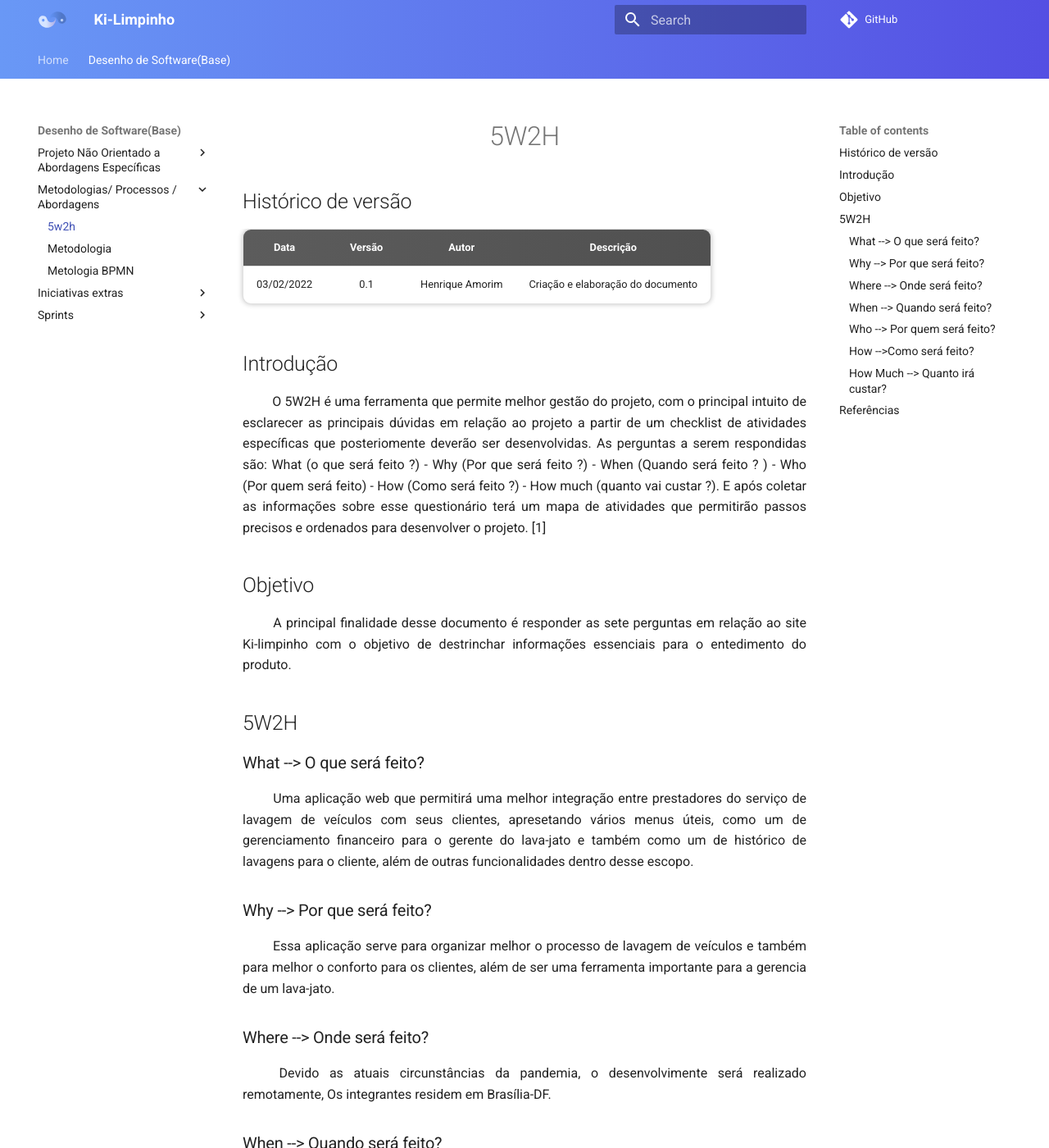
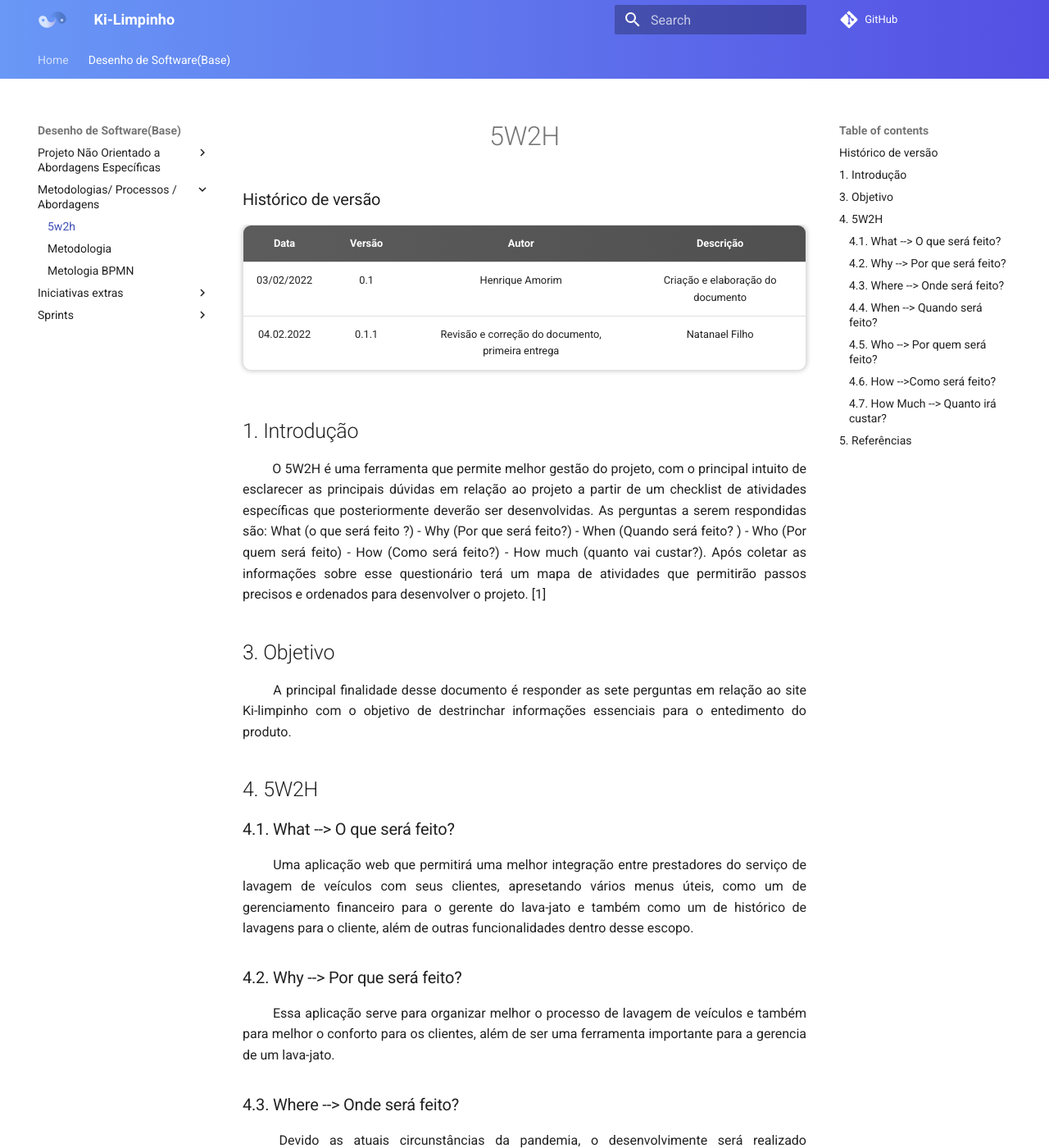
Before and after one commit to UnBArqDsw2021-2/2021.2_G2_Ki-Limpinho, an MkDocs documentation site: the page built from docs/5w2h.md, in a window 1280 px wide and 1400 px high. Shown: the whole window at 82% size. Built offline with MkDocs 1.6.1 and Material for MkDocs 9.7.7, drawn with Linux system fonts in a browser that asks for light colours; comment, search, counter and statistics services are not loaded; some of the changed text lies outside the part shown.

Commit message:
#63 melhoria da organização dos documentos Metodologias/ Processos / Abordagens

```diff
--- a/docs/5w2h.md
+++ b/docs/5w2h.md
@@ -1,64 +1,65 @@
 # <center> 5W2H
 
-## Histórico de versão
+### Histórico de versão
 | Data | Versão | Autor | Descrição |
 | :-:|:-:|:-:|:-: |
 | 03/02/2022| 0.1 | Henrique Amorim | Criação e elaboração do documento |
+| 04.02.2022 | 0.1.1 | Revisão e correção do documento, primeira entrega | Natanael Filho |
 
 
 
-## Introdução
+## 1. Introdução
 
 <p align="justify">&emsp;&emsp;
-  O 5W2H é uma ferramenta que permite melhor gestão do projeto, com o principal intuito de esclarecer as principais dúvidas em relação ao projeto a partir de um checklist de atividades específicas que posteriomente deverão ser desenvolvidas. As perguntas a serem respondidas são: What (o que será feito ?) - Why (Por que será feito ?) - When (Quando será feito ? ) - Who (Por quem será feito) - How (Como será feito ?) - How much (quanto vai custar ?). E após coletar as informações sobre esse questionário terá um mapa de atividades que permitirão passos precisos e ordenados para desenvolver o projeto. [1]
+  O 5W2H é uma ferramenta que permite melhor gestão do projeto, com o principal intuito de esclarecer as principais dúvidas em relação ao projeto a partir de um checklist de atividades específicas que posteriormente deverão ser desenvolvidas. As perguntas a serem respondidas são: What (o que será feito ?) - Why (Por que será feito?) - When (Quando será feito? ) - Who (Por quem será feito) - How (Como será feito?) - How much (quanto vai custar?). Após coletar as informações sobre esse questionário terá um mapa de atividades que permitirão passos precisos e ordenados para desenvolver o projeto. [1]
 </p>
 
-## Objetivo
+## 3. Objetivo
 <p align="justify">&emsp;&emsp;
   A principal finalidade desse documento é responder as sete perguntas em relação ao site Ki-limpinho com o objetivo de destrinchar informações essenciais para o entedimento do produto.
 </p>
 
 
-## 5W2H
+## 4. 5W2H
 
-### What --> O que será feito?
+### 4.1. What --> O que será feito?
 
 <p align="justify">&emsp;&emsp;
   Uma aplicação web que permitirá uma melhor integração entre prestadores do serviço de lavagem de veículos com seus clientes, apresetando vários menus úteis, como um de gerenciamento financeiro para o gerente do lava-jato e também como um de histórico de lavagens para o cliente, além de outras funcionalidades dentro desse escopo.
 </p>
 
-###  Why --> Por que será feito?
+###  4.2. Why --> Por que será feito?
 <p align="justify">&emsp;&emsp;
 Essa aplicação serve para organizar melhor o processo de lavagem de veículos e também para melhor o conforto para os clientes, além de ser uma ferramenta importante para a gerencia de um lava-jato.
 </p>
 
-### Where --> Onde será feito?
+### 4.3. Where --> Onde será feito?
 <p align="justify">&emsp;&emsp;
   Devido as atuais circunstâncias da pandemia, o desenvolvimente será realizado remotamente, Os integrantes residem em Brasília-DF.
 </p>
 
-### When --> Quando será feito?
+### 4.4. When --> Quando será feito?
 <p align="justify">&emsp;&emsp;
   Será feito no primeiro semestre de 2022.
 </p>
 
 
-### Who --> Por quem será feito?
+### 4.5. Who --> Por quem será feito?
 <p align="justify">&emsp;&emsp;
   Será feito pelo grupo 02 da disciplina Arquitetura e Desenho de Software.
 </p>
 
-### How -->Como será feito?
+### 4.6. How -->Como será feito?
 <p align="justify">&emsp;&emsp;
   Será feito através de metodologias de desenvolvimento e também utilizando diversas tecnologias de software.
 </p>
 
 
-### How Much --> Quanto irá custar?
+### 4.7. How Much --> Quanto irá custar?
 <p align="justify">&emsp;&emsp;
     Por ser um projeto interno da disciplina, a aplicação web não possuirá nenhum custo incialmente.
 </p>
 
 
-## Referências
+## 5. Referências
 <p align="justify">&emsp;&emsp; [1] 5w2h: hora de tirar as dúvidas e aumentar produtividade. Disponível em: <a href="https://endeavor.org.br/pessoas/5w2h/" target="_blanck">https://endeavor.org.br/pessoas/5w2h/</a>. Acesso em: 03 de fev. de 2022.</p>
```
Also changed, not shown: docs/metodologiaBPMN.md (+20 -19 lines), docs/metodologia_do_projeto.md (+28 -27 lines), docs/assets/img/bpmn/definir_tema_bpmn.png (renamed from docs/assets/images/bpmn/definir_tema_bpmn.png), docs/assets/img/bpmn/design_sprint_bpmn.png (renamed from docs/assets/images/bpmn/design_sprint_bpmn.png), docs/assets/img/bpmn/processo_geral_bpmn.png (renamed from docs/assets/images/bpmn/processo_geral_bpmn.png), docs/assets/img/bpmn/sprint_bpmn.png (renamed from docs/assets/images/bpmn/sprint_bpmn.png), docs/assets/img/bpmn/sprint_review.png (renamed from docs/assets/images/bpmn/sprint_review.png).
